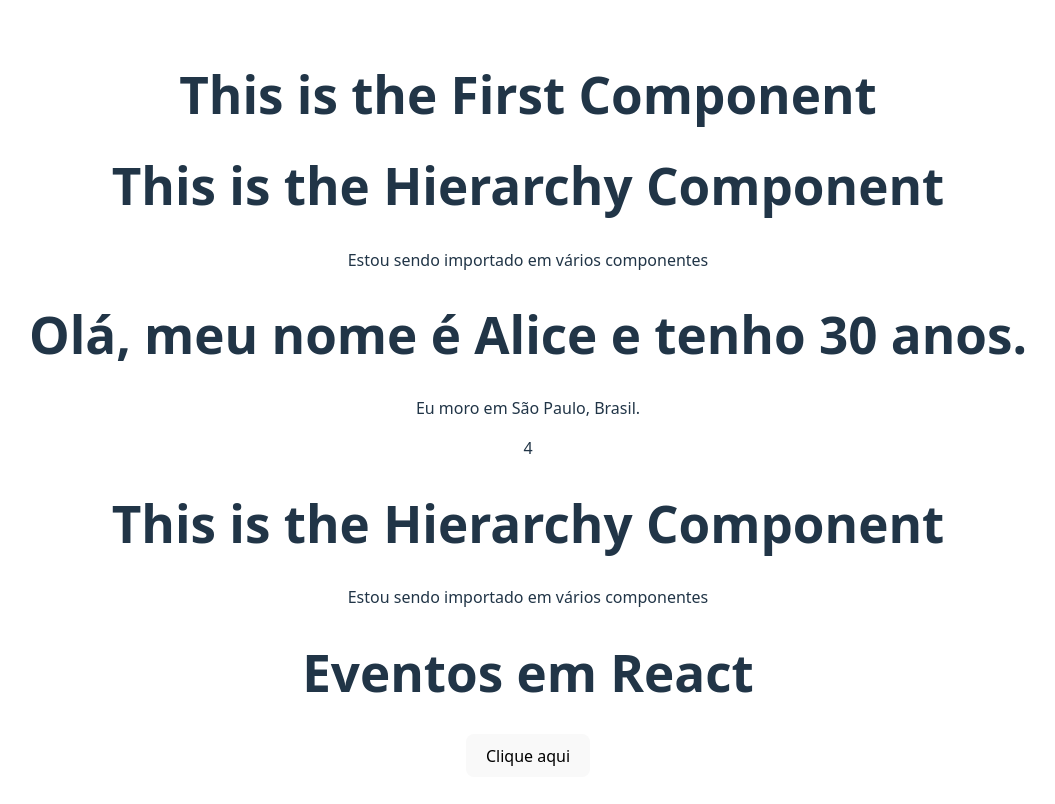
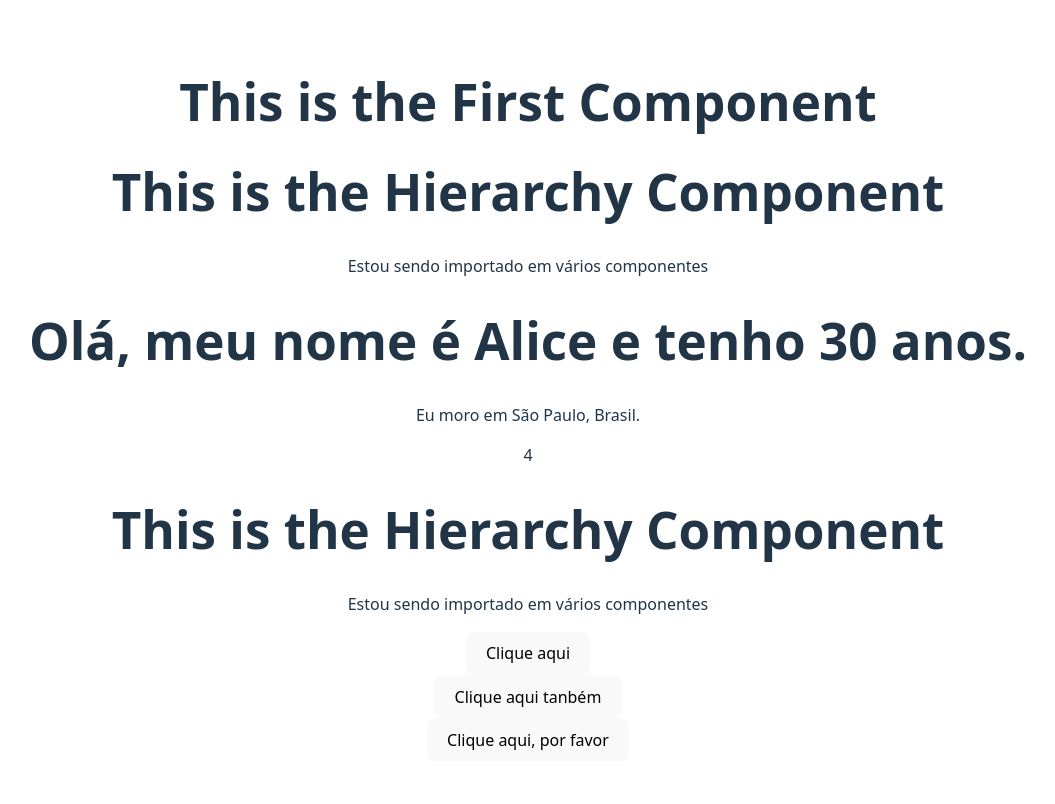
Before and after one commit to andre10dias/react-fundamentals, a React (Vite) app in the folder fundamentos/: page / in a window 1280 px wide. Shown: the top 804 px of the page, without its empty margins (112-1167 px from the left). Built offline with nearby package versions, Linux system fonts and the light colour scheme.

Commit message:
Eventos inline

```diff
--- a/fundamentos/src/components/Events.jsx
+++ b/fundamentos/src/components/Events.jsx
@@ -7,8 +7,21 @@ const Events = () => {
 
     return (
         <div>
-            <h1>Eventos em React</h1>
-            <button onClick={handleClick}>Clique aqui</button>
+            <div>
+                <button onClick={handleClick}>Clique aqui</button>
+            </div>
+            <div>
+                <button onClick={() => console.log("Eventos inline")}>Clique aqui tanbém</button>
+            </div>
+            <div>
+                <button
+                    onClick={() => {
+                        if (true) {
+                            console.log("Isso não deveria existir =)");
+                        }
+                    }}
+                >Clique aqui, por favor</button>
+            </div>
         </div>
     );
 }
```
